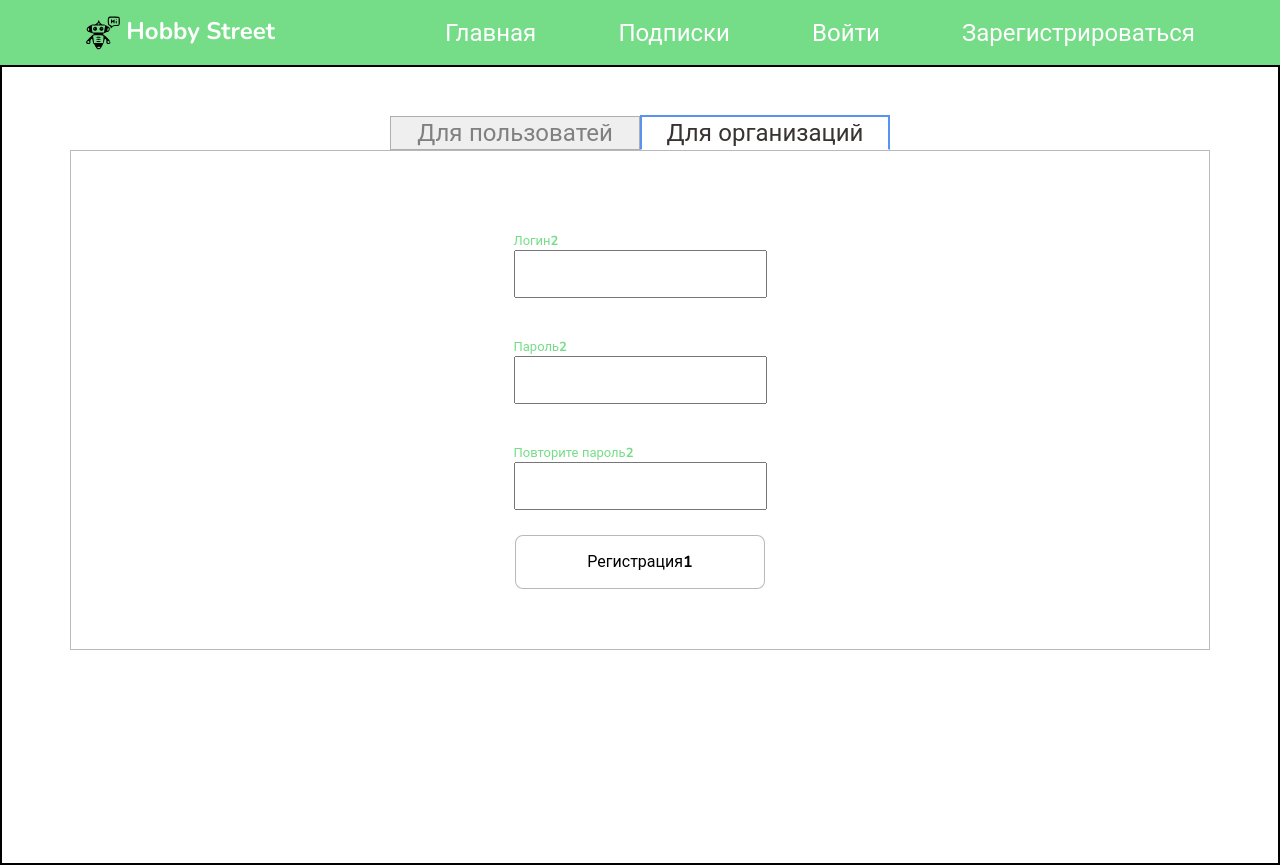
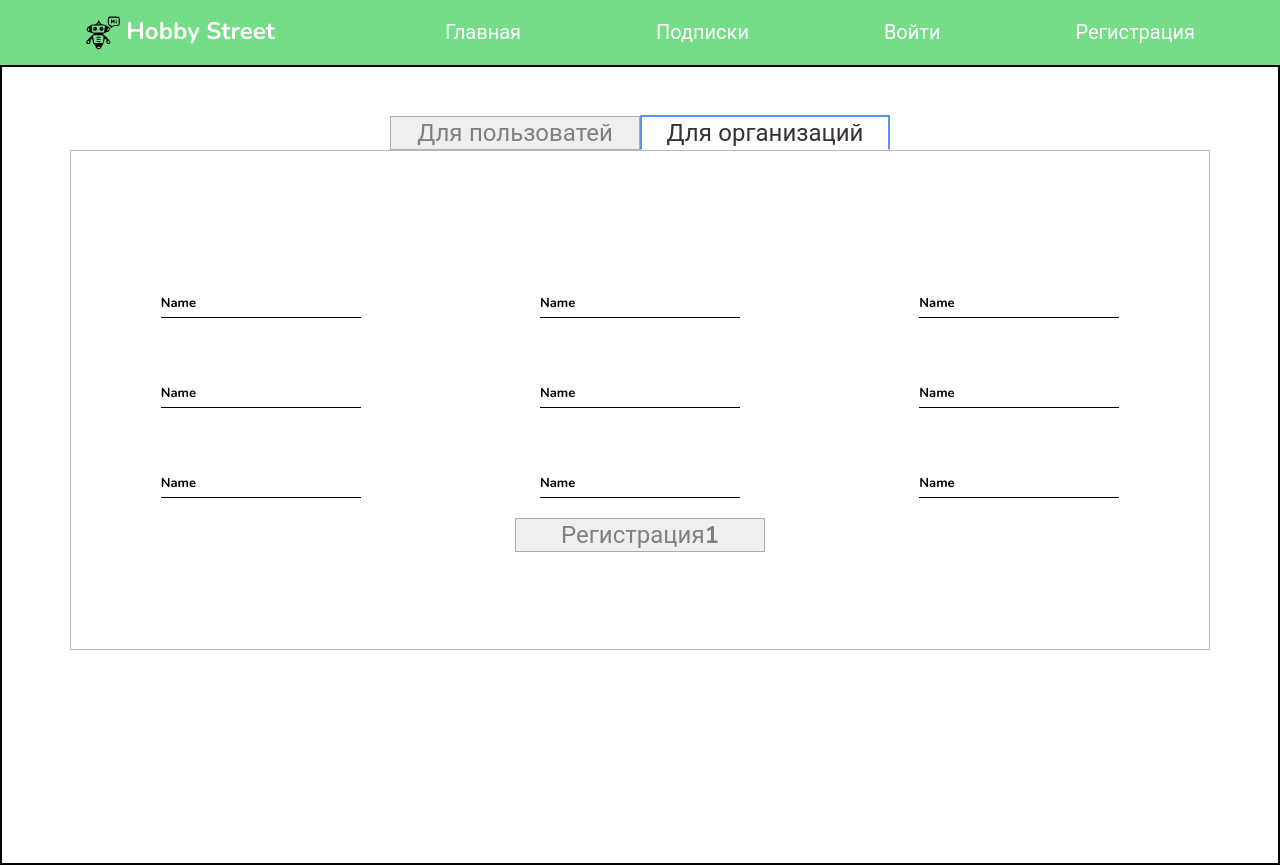
Before and after one commit to alex01-kulnis/front-reactjs, a React (Create React App) app: page /registration in a window 1280 px wide. Both pictures are taken after a click on the button "Для организаций". Built offline with nearby package versions, Linux system fonts and the light colour scheme.

Commit message:
fix reg forms

```diff
--- /dev/null
+++ b/src/components/UI/input-animate.scss
@@ -0,0 +1,57 @@
+.input-field {
+  position: relative;
+  height: 50px;
+  width: 200px;
+  overflow: hidden;
+  margin: 20px;
+
+  input {
+    width: 100%;
+    height: 100%;
+    color: #595f6e;
+    padding-top: 20px;
+    border: none;
+    outline: none;
+  }
+
+  label {
+    position: absolute;
+    bottom: 0px;
+    left: 0px;
+    width: 100%;
+    height: 100%;
+    pointer-events: none;
+    border-bottom: 1px solid black;
+  }
+
+  label::after {
+    content: '';
+    position: absolute;
+    left: 0px;
+    bottom: -1px;
+    height: 100%;
+    width: 100%;
+    border-bottom: 3px solid #5fa8d3;
+    transform: translateX(-100%);
+    transition: transform 0.3s ease;
+  }
+
+  .content-name {
+    position: absolute;
+    bottom: 5px;
+    left: 0px;
+    transition: all 0.3s ease;
+  }
+
+  input:focus + .label-name .content-name,
+  input:valid + .label-name .content-name {
+    transform: translateY(-150%);
+    font-size: 14px;
+    color: #5fa8d3;
+  }
+
+  input:focus + .label-name::after,
+  input:valid + .label-name::after {
+    transform: translateX(0%);
+  }
+}
--- a/src/components/header/Header.tsx
+++ b/src/components/header/Header.tsx
@@ -24,7 +24,7 @@ const Header: React.FC = () => {
           <div className="header__inscription">Войти</div>
         </Link>
         <Link to="/registration">
-          <div className="header__inscription">Зарегистрироваться</div>
+          <div className="header__inscription">Регистрация</div>
         </Link>
       </div>
     </header>
--- a/src/components/header/header.scss
+++ b/src/components/header/header.scss
@@ -37,7 +37,7 @@
 
   &__inscription {
     color: #fff;
-    font-size: 24px;
+    font-size: 20px;
   }
 
   &__person {
--- a/src/components/oraganization-form/OrganizationForm.tsx
+++ b/src/components/oraganization-form/OrganizationForm.tsx
@@ -1,6 +1,7 @@
 import React from 'react';
 
 import './organizationForm.scss';
+import '../UI/input-animate.scss';
 
 type OrganizationFormProps = {
   value: number;
@@ -8,20 +9,67 @@ type OrganizationFormProps = {
 
 const OrganizationForm: React.FC<OrganizationFormProps> = ({ value }) => {
   return (
-    <div className={value === 2 ? 'content  active-content' : 'content'}>
-      <div className="field-item">
-        <label htmlFor="">Логин2</label>
-        <input type="text" />
+    <div className={value === 2 ? 'active-content-org-form' : 'content-org-form'}>
+      <div className="block-input">
+        <div className="input-field">
+          <input type="text" name="name" autoComplete="off" required />
+          <label htmlFor="Name" className="label-name">
+            <span className="content-name">Name</span>
+          </label>
+        </div>
+        <div className="input-field">
+          <input type="text" name="name" autoComplete="off" required />
+          <label htmlFor="Name" className="label-name">
+            <span className="content-name">Name</span>
+          </label>
+        </div>
+        <div className="input-field">
+          <input type="text" name="name" autoComplete="off" required />
+          <label htmlFor="Name" className="label-name">
+            <span className="content-name">Name</span>
+          </label>
+        </div>
       </div>
-      <div className="field-item">
-        <label htmlFor="">Пароль2</label>
-        <input type="text" />
+      <div className="block-input">
+        <div className="input-field">
+          <input type="text" name="name" autoComplete="off" required />
+          <label htmlFor="Name" className="label-name">
+            <span className="content-name">Name</span>
+          </label>
+        </div>
+        <div className="input-field">
+          <input type="text" name="name" autoComplete="off" required />
+          <label htmlFor="Name" className="label-name">
+            <span className="content-name">Name</span>
+          </label>
+        </div>
+        <div className="input-field">
+          <input type="text" name="name" autoComplete="off" required />
+          <label htmlFor="Name" className="label-name">
+            <span className="content-name">Name</span>
+          </label>
+        </div>
       </div>
-      <div className="field-item">
-        <label htmlFor="">Повторите пароль2</label>
-        <input type="text" />
+      <div className="block-input">
+        <div className="input-field">
+          <input type="text" name="name" autoComplete="off" required />
+          <label htmlFor="Name" className="label-name">
+            <span className="content-name">Name</span>
+          </label>
+        </div>
+        <div className="input-field">
+          <input type="text" name="name" autoComplete="off" required />
+          <label htmlFor="Name" className="label-name">
+            <span className="content-name">Name</span>
+          </label>
+        </div>
+        <div className="input-field">
+          <input type="text" name="name" autoComplete="off" required />
+          <label htmlFor="Name" className="label-name">
+            <span className="content-name">Name</span>
+          </label>
+        </div>
       </div>
-      <button>Регистрация1</button>
     </div>
   );
 };
--- a/src/components/oraganization-form/organizationForm.scss
+++ b/src/components/oraganization-form/organizationForm.scss
@@ -1,32 +1,18 @@
-.content {
+.content-org-form {
+  display: none;
+}
+
+.active-content-org-form {
   display: flex;
-  justify-content: center;
-  align-items: center;
-  background: white;
-  padding: 20px;
+  justify-content: space-around;
   width: 100%;
-  height: 100%;
-  display: none;
+  align-items: flex-start;
 
-  input {
-    width: 100%;
-    padding: 10px;
-    font-size: 18px;
-  }
-
-  .field-item {
+  .block-input {
     display: flex;
     flex-direction: column;
-    margin: 20px;
-    color: #56d56dd0;
+    justify-content: space-around;
   }
-}
-
-.active-content {
-  display: flex;
-  flex-direction: column;
-  justify-content: center;
-  align-items: center;
 
   button {
     margin-top: 5px;
--- a/src/components/user-form/UserForm.tsx
+++ b/src/components/user-form/UserForm.tsx
@@ -21,7 +21,6 @@ const UserForm: React.FC<UserFormProps> = ({ value }) => {
         <label htmlFor="">Повторите пароль</label>
         <input type="text" />
       </div>
-      <button>Регистрация</button>
     </div>
   );
 };
--- a/src/components/user-form/userForm.scss
+++ b/src/components/user-form/userForm.scss
@@ -1,3 +1,13 @@
+.content-form {
+  display: flex;
+  flex-direction: column;
+  justify-content: center;
+  align-items: center;
+  height: 500px;
+  width: 100%;
+  border: 1px solid rgba(0, 0, 0, 0.274);
+}
+
 .content {
   display: flex;
   justify-content: center;
--- a/src/pages/user-pages/registration-page/RegistrationPage.tsx
+++ b/src/pages/user-pages/registration-page/RegistrationPage.tsx
@@ -25,6 +25,7 @@ const RegistrationPage: React.FC = () => {
         <div className="content-form">
           <UserForm value={toggleState} />
           <OrganizationForm value={toggleState} />
+          <button type="submit">Регистрация1</button>
         </div>
       </div>
     </div>
--- a/src/pages/user-pages/registration-page/registrationPage.scss
+++ b/src/pages/user-pages/registration-page/registrationPage.scss
@@ -42,6 +42,7 @@ button {
 
 .content-form {
   display: flex;
+  flex-direction: column;
   justify-content: center;
   align-items: center;
   height: 500px;
```
